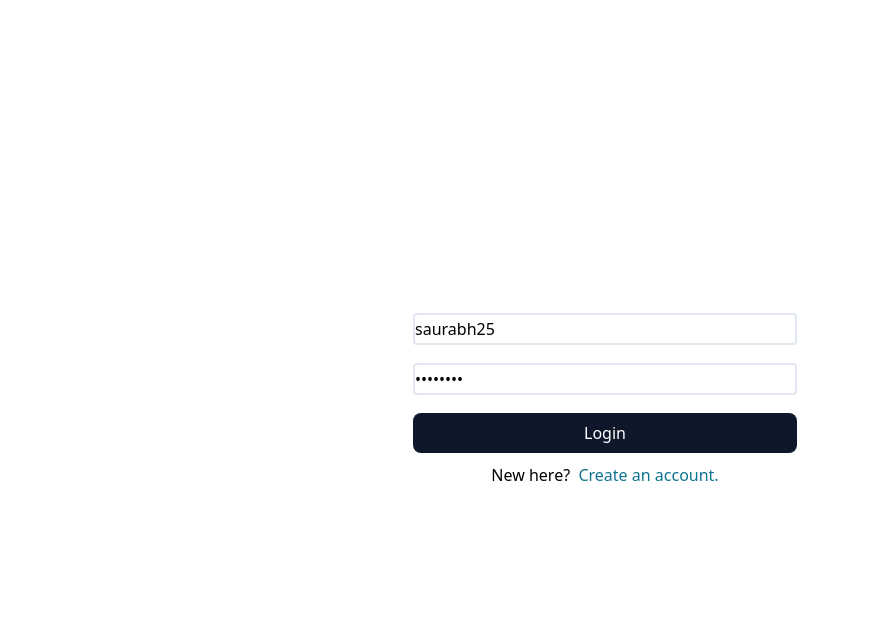
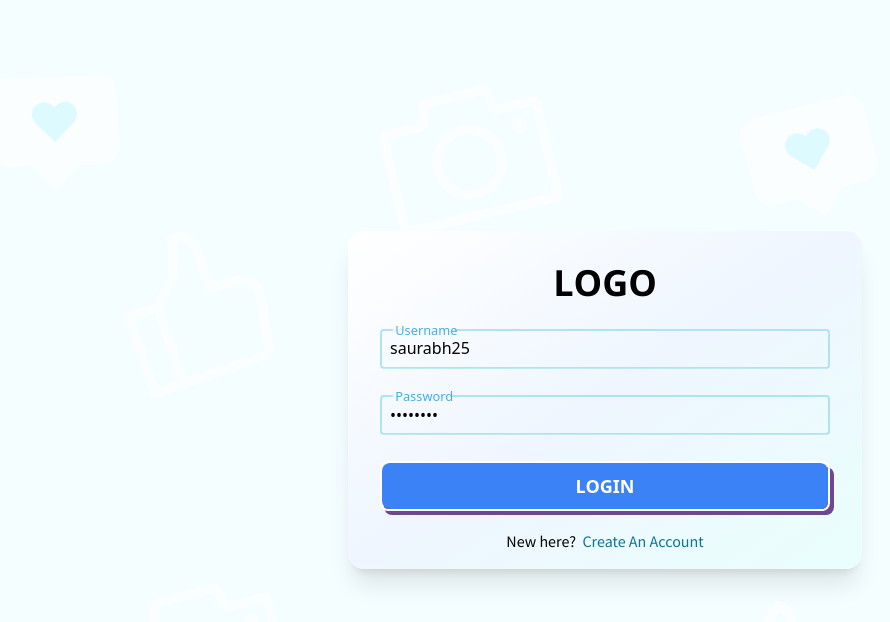
Before and after one commit to saurabhlm10/Social-Media-App-Frontend, a React (Vite) app: page /u/login in a window 1280 px wide. Shown: the top 622 px of the page, without its empty margins (35-925 px from the left). Built offline with nearby package versions, Linux system fonts and the light colour scheme.

Commit message:
Improve Login Page UI

```diff
--- a/src/components/CreateAccount.jsx
+++ b/src/components/CreateAccount.jsx
@@ -132,6 +132,8 @@ const CreateUser = () => {
         navigate("/");
         dispatch(turnOffShowCheckmark());
       }, 1500);
+
+
     } catch (error) {
       dispatch(turnOffLoading());
 
--- a/src/components/Login.jsx
+++ b/src/components/Login.jsx
@@ -6,10 +6,16 @@ import {
   turnOnLoading,
   turnOffLoading,
   setUser,
-  turnOffFollowLoader,
+  turnOnShowCheckmark,
+  turnOffShowCheckmark,
+  mainState,
 } from "../features/mainSlice";
 import Cookies from "js-cookie";
 import { postToAPI } from "../utils/postToAPI";
+import BG from "../assets/BG.png";
+import { ColorRing } from "react-loader-spinner";
+
+import './login.css'
 
 const Login = () => {
   const [username, setUsername] = useState("saurabh25");
@@ -18,23 +24,49 @@ const Login = () => {
   const [usernameErrorMessage, setUsernameErrorMessage] = useState("default");
   const [passwordErrorMessage, setPasswordErrorMessage] = useState("default");
 
+  const { isLoading, showCheckmark } = useSelector(mainState);
+
   const navigate = useNavigate();
   const dispatch = useDispatch();
 
   const onLogin = async () => {
-    try {
+      console.log("run");
+      dispatch(turnOnLoading());
 
-      console.log('run')
+      const checkUsername = username.trim();
+      const checkPassword = password.trim();
+
+      console.log(checkUsername + 'checkUsername')
+      console.log(checkPassword + 'checkPassword')
+
+      setUsername(checkUsername);
+      setPassword(checkPassword);
+
       let err = [...invalidInputArray];
 
-      dispatch(turnOnLoading());
+      if (!checkUsername) {
+        err.push("username");
 
-      if (!username) {
-        err.push("username");
         setUsernameErrorMessage("Please Enter Username");
       }
 
-      if (!password) {
+      if (checkUsername.length < 3 || checkUsername.length > 20) {
+        err.push("username");
+
+        setUsernameErrorMessage("Please Enter 3-20 characters");
+      }
+
+      const usernameRegex = new RegExp("/^[a-zA-Z0-9_-]{3,20}$/");
+
+      if (usernameRegex.test(checkUsername) || checkUsername.includes(" ")) {
+        err.push("username");
+
+        setUsernameErrorMessage(
+          "Username should only include letters, numbers, underscores and hyphens"
+        );
+      }
+
+      if (!checkPassword) {
         err.push("password");
 
         setPasswordErrorMessage("Please Enter Password");
@@ -49,31 +81,52 @@ const Login = () => {
       if (err.length > 0) {
         return dispatch(turnOffLoading());
       }
-    } catch (error) {
-      console.log("error", error);
-    }
+
+    console.log('error end')
 
     try {
+      console.log('pre object')
+
+      console.log(checkUsername + 'checkUsername')
+      console.log(checkPassword + 'checkPassword')
+
       const accountInfo = {
-        username,
-        password,
+        username: checkUsername,
+        password: checkPassword
       };
 
+
+      console.log('accountInfo', accountInfo)
+
       const response = await postToAPI("/api/loginuser", accountInfo);
-
 
       Cookies.set("jwt_token", response.data.token, { expires: 1 });
       Cookies.set("userId", response.data.user._id, { expires: 1 });
       Cookies.set("username", response.data.user.username, { expires: 1 });
 
-      navigate("/");
 
       dispatch(setUser(response.data.user));
 
       dispatch(turnOnLogin());
       dispatch(turnOffLoading());
+
+      dispatch(turnOnShowCheckmark());
+
+      dispatch(turnOnLogin());
+
+      // navigate to home page
+      setTimeout(() => {
+        navigate("/");
+        dispatch(turnOffShowCheckmark());
+      }, 1500);
+
+
     } catch (error) {
+
+      console.log('in error')
       dispatch(turnOffLoading());
+
+      console.log(error)
 
       switch (error.response?.data.code) {
         case "402":
@@ -92,22 +145,45 @@ const Login = () => {
   };
 
   return (
-    <div className="h-screen flex flex-row justify-center items-center">
-      <div className="flex flex-col gap-[2px]">
-        <div>
+    // Component container
+    <div
+      className={`h-screen flex flex-row justify-center items-center bg-cover bg-center`}
+      style={{ backgroundImage: `url(${BG})` }}
+    >
+      {/* Form  */}
+      <div
+        className="flex flex-col gap-[2px] px-8 pt-8 pb-4 rounded-2xl shadow-xl backdrop-blur
+      bg-gradient-to-br from-white via-blue-50 to-[#e9fffc]"
+      >
+        {/* Logo  */}
+        <h1 className="font-bold font-head text-center text-4xl ">LOGO</h1>
+
+        {/* Username Input Field  */}
+        <div className="mt-6 relative" data-te-input-wrapper-init>
           <input
-            className="border-2 border-slate-200 rounded h-8 w-96 outline-none"
+            className="h[40px] w-[450px]  p-2 peer block min-h-[auto] rounded border-2 border-[#afe3f2]  bg-transparent py-[0.32rem] leading-[1.6] outline-none transition-all duration-200 ease-linear focus:placeholder:opacity-100 data-[te-input-state-active]:placeholder:opacity-100 motion-reduce:transiztion-none text-black [&:not([data-te-input-placeholder-active])]:placeholder:opacity-0 "
             type="text"
+            id="usernameFormControlInput"
             placeholder="Username"
             value={username}
+            disabled={isLoading}
             onChange={(e) => {
-              setUsername(e.target.value.toLowerCase());
+              setUsername(e.target.value.trim());
               const tempIncompleteInputArray = invalidInputArray.filter(
                 (arrItem) => arrItem != "username"
               );
               setInvalidInputArray([...tempIncompleteInputArray]);
             }}
           />
+          <label
+            htmlFor="usernameFormControlInput"
+            className={`text-[#4CADDA] pointer-events-none  absolute top-1.5 left-3 p-1 leading-3 mb-0 max-w-[90%] origin-[0_0] truncate pt-[0.37rem]  transition-all duration-200 ease-out peer-focus:-translate-y-[0.9rem] peer-focus:scale-[0.8] peer-focus:text-primary peer-data-[te-input-state-active]:-translate-y-[0.9rem] peer-data-[te-input-state-active]:scale-[0.8] motion-reduce:transition-none peer-focus:text-[#4CADDA] ${
+              username &&
+              "-translate-y-[0.9rem] scale-[0.8] bg-  text-[#4CADDA]"
+            }`}
+          >
+            Username
+          </label>
           <div
             className={`text-red-300 text-xs ${
               invalidInputArray.includes("username") ? "block" : "invisible"
@@ -116,12 +192,16 @@ const Login = () => {
             <div>{usernameErrorMessage}</div>
           </div>
         </div>
-        <div>
+
+        {/* Password Input Field  */}
+        <div className="relative mt-2" data-te-input-wrapper-init>
           <input
-            className="border-2 border-slate-200 rounded h-8 w-96 outline-none"
+            className=" h-[40px] w-[450px] p-2  peer block min-h-[auto] rounded border-2 border-[#afe3f2]  bg-transparent py-[0.32rem] leading-[1.6] outline-none transition-all duration-200 ease-linear focus:placeholder:opacity-100 data-[te-input-state-active]:placeholder:opacity-100 motion-reduce:transition-none text-black [&:not([data-te-input-placeholder-active])]:placeholder:opacity-0"
+            id="passwordFormControlInput"
             type="password"
             placeholder="Password"
             value={password}
+            disabled={isLoading}
             onChange={(e) => {
               setPassword(e.target.value);
               const tempIncompleteInputArray = invalidInputArray.filter(
@@ -130,6 +210,14 @@ const Login = () => {
               setInvalidInputArray([...tempIncompleteInputArray]);
             }}
           />
+          <label
+            htmlFor="passwordFormControlInput"
+            className={` text-[#4CADDA] pointer-events-none absolute top-1.5 left-3 p-1 leading-3	  mb-0 max-w-[90%] origin-[0_0] truncate pt-[0.37rem] transition-all duration-200 ease-out peer-focus:-translate-y-[0.9rem] peer-focus:scale-[0.8] peer-focus:text-primary peer-data-[te-input-state-active]:-translate-y-[0.9rem] peer-data-[te-input-state-active]:scale-[0.8] motion-reduce:transition-none  peer-focus:text-[#4CADDA] ${
+              password && "-translate-y-[0.9rem] scale-[0.8] bg- text-[#4CADDA]"
+            }`}
+          >
+            Password
+          </label>
           <div
             className={`text-red-300 text-xs ${
               invalidInputArray.includes("password") ? "block" : "invisible"
@@ -138,16 +226,94 @@ const Login = () => {
             <div>{passwordErrorMessage}</div>
           </div>
         </div>
+
+        {/* LOGIN Button  */}
         <button
-          className="bg-slate-900 px-4 py-2 text-white rounded-lg"
+          className="mt-2 text-center  relative inline-block  text-lg group w-full transition-all duration-1000 "
           onClick={onLogin}
+          disabled={isLoading}
         >
-          Login
+          <span
+            className={`relative z-10 block px-5 py-3 overflow-hidden font-bold leading-tight text-white transition-colors duration-300 ease-out border-2 border-white rounded-lg group-hover:text-white ${
+              (isLoading || showCheckmark) && "text-white"
+            }`}
+          >
+            <span className="absolute inset-0 w-full h-full px-5 py-3 rounded-lg bg-blue-500"></span>
+            <span
+              className={`absolute left-0 w-full h-[450px] transition-all duration-300 origin-top-right -rotate-90 -translate-x-full translate-y-12 bg-[#6B4892] group-hover:-rotate-180 ${
+                (isLoading || showCheckmark) && "-rotate-180"
+              } ease`}
+            ></span>
+            <span className=" relative flex flex-row justify-center transition-all duration-1000 items-center  ">
+              <span
+                className={`transition-all duration-300 ${
+                  (isLoading || showCheckmark) && "-ml-6"
+                }`}
+              >
+                LOGIN
+              </span>
+              {showCheckmark && (
+                <span className="relative">
+                  <span className="absolute  -top-[15px] left-0 h-[30px] w-[30px] text-white flex items-center">
+                    <svg
+                      className="checkmark"
+                      xmlns="http://www.w3.org/2000/svg"
+                      viewBox="2 8 40 40"
+                    >
+                      <path
+                        className="checkmark__check"
+                        fill="none"
+                        d="M14.1 27.2l7.1 7.2 16.7-16.8"
+                      />
+                    </svg>
+                  </span>
+                </span>
+              )}
+
+              {isLoading && (
+                <span className="relative ">
+                  <span className=" absolute top-0 left-0 bottom-0 flex items-center transition-all duration-1000">
+                    <ColorRing
+                      visible={true}
+                      height={`${isLoading ? "35" : "0"}`}
+                      width={`${isLoading ? "35" : "0"}`}
+                      ariaLabel="blocks-loading"
+                      wrapperStyle={{}}
+                      wrapperClass="blocks-wrapper"
+                      colors={[
+                        "#ffffff",
+                        "#ffffff",
+                        "#ffffff",
+                        "#ffffff",
+                        "#ffffff",
+                      ]}
+                    />
+                  </span>
+                </span>
+              )}
+            </span>
+          </span>
+          <span
+            className={`absolute bottom-0 right-0 w-full h-12 -mb-1 -mr-1 transition-all duration-200 ease-linear bg-[#6B4892] rounded-lg group-hover:mb-0 group-hover:mr-0 ${
+              (isLoading || showCheckmark) && "-mb-0 -mr-0"
+            }`}
+            data-rounded="rounded-lg"
+          ></span>
         </button>
-        <p className="text-center mt-2">
+
+        {/* Login Link  */}
+        <p
+          className={`font-display ${
+            isLoading && "pointer-events-none"
+          } text-center mt-4`}
+        >
           New here? &nbsp;
-          <Link to="/u/createaccount" className="text-cyan-700">
-            Create an account.
+          <Link
+            to="/u/createaccount"
+            className="text-cyan-700"
+            disabled={isLoading}
+          >
+            Create An Account
           </Link>
         </p>
       </div>
--- /dev/null
+++ b/src/components/login.css
@@ -0,0 +1,71 @@
+.checkmark {
+    display: block;
+    stroke-width: 6;
+    stroke: #ffffff;
+    stroke-miterlimit: 10;
+    box-shadow: inset 0px 0px 0px #ffffff;
+  }
+
+  .checkmark__check {
+    transform-origin: 50% 50%;
+    stroke-dasharray: 48;
+    stroke-dashoffset: 48;
+    animation: stroke 0.5s cubic-bezier(0.65, 0, 0.45, 1) 0.1s forwards;
+  }
+
+  @keyframes stroke {
+    100% {
+      stroke-dashoffset: 0;
+    }
+  }
+  @keyframes scale {
+    0%,
+    100% {
+      transform: none;
+    }
+    50% {
+      transform: scale3d(1.1, 1.1, 1);
+    }
+  }
+
+  #usernameFormControlInput:focus,
+  #usernameFormControlInput:not(:placeholder-shown) {
+    clip-path: polygon(
+      0 0,
+      calc(0% + 0.8rem) 0%,
+      calc(0% + 0.8rem) 5%,
+      calc(0% + 4.65rem) 5%,
+      calc(0% + 4.65rem) 0%,
+      100% 0%,
+      100% 100%,
+      0% 100%
+    );
+  }
+
+  #emailFormControlInput:focus,
+  #emailFormControlInput:not(:placeholder-shown) {
+    clip-path: polygon(
+      0 0,
+      calc(0% + 0.8rem) 0%,
+      calc(0% + 0.8rem) 5%,
+      calc(0% + 3rem) 5%,
+      calc(0% + 3rem) 0%,
+      100% 0%,
+      100% 100%,
+      0% 100%
+    );
+  }
+
+  #passwordFormControlInput:focus,
+  #passwordFormControlInput:not(:placeholder-shown) {
+    clip-path: polygon(
+      0 0,
+      calc(0% + 0.8rem) 0%,
+      calc(0% + 0.8rem) 5%,
+      calc(0% + 4.4rem) 5%,
+      calc(0% + 4.4rem) 0%,
+      100% 0%,
+      100% 100%,
+      0% 100%
+    );
+  }
--- a/src/utils/postToAPI.js
+++ b/src/utils/postToAPI.js
@@ -2,6 +2,8 @@ import axios from "axios"
 import Cookies from "js-cookie";
 
 export const postToAPI = async (query, info, headers) => {
+
+    console.log('postToAPI')
     let response;
 
     let token;
```
